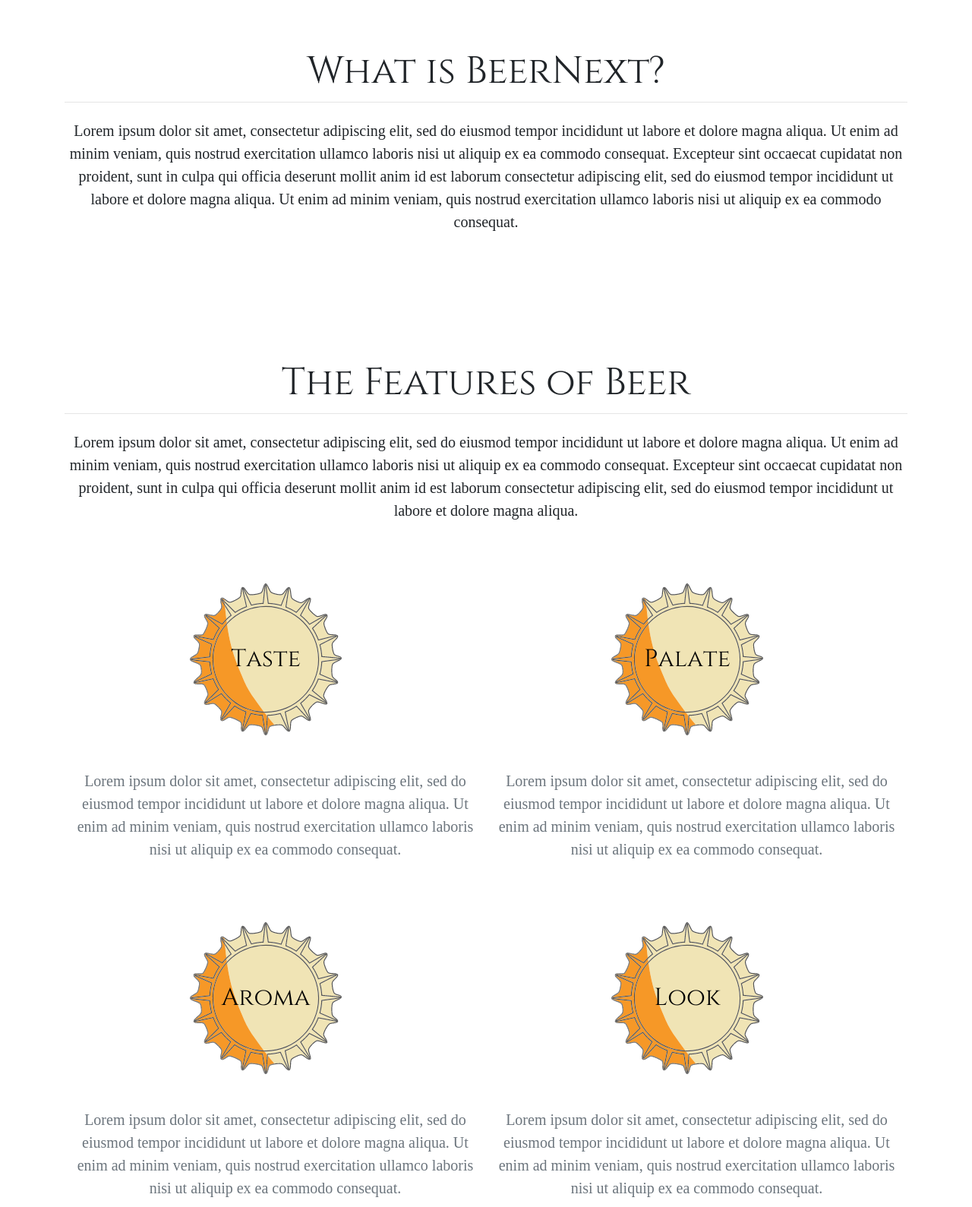
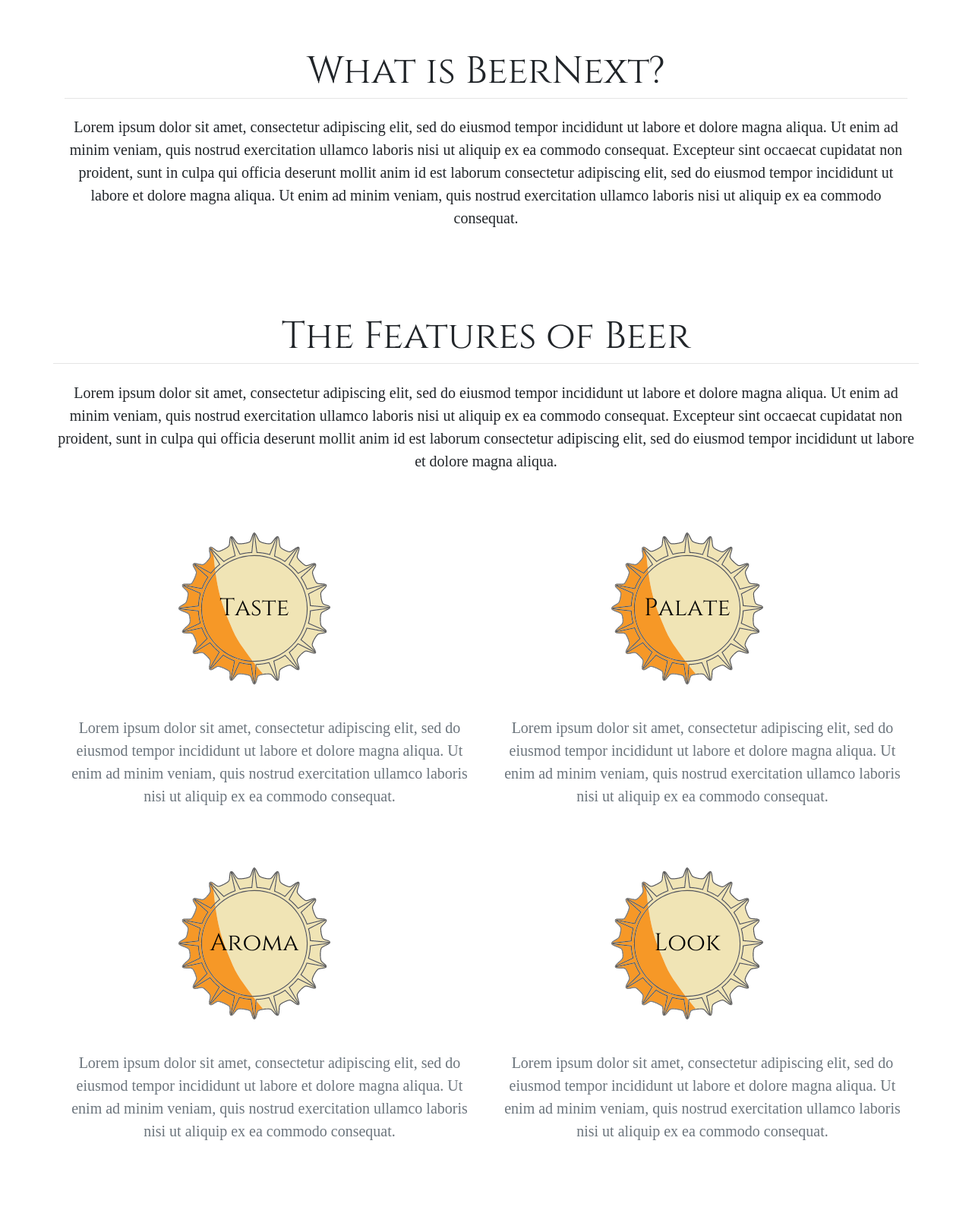
Before and after one commit to mactzu/PredictivePandas, a Flask app: page / in a window 1280 px wide. Shown: the part 800-2389 px from the top of the page at 76% size. After the commit the page ends 2301 px from the top, so only its background shows below. Run offline with Flask 2, Linux system fonts and the light colour scheme; some libraries are stand-ins or nearby versions.

Commit message:
Fixed alignment

```diff
--- a/work/pooja/templates/index.html
+++ b/work/pooja/templates/index.html
@@ -96,9 +96,10 @@
             font-family: "Cinzel";
         }
 
-        .flex-container h2.subsection-heading {
+        .text-center h2.subsection-heading {
             font-size: 5rem;
             font-family: "Cinzel";
+            width: 100%;
         }
 
         .container.text-center, p {
@@ -146,10 +147,16 @@
         }
 
         .flex-container {
-            display: flex;
+            display:flex;
             flex-wrap: wrap;
             height: 100%;
-            margin-top: 15%;
+            margin-top: 10%;
+        }
+
+        hr {
+            width: 100%;
+            margin: 0%;
+            align-self: stretch;
         }
 
         .text-muted {
@@ -187,7 +194,7 @@
         </div>
 
         <div class = "flex-container">
-            <div class = "text-center">
+            <div class = "row text-center">
                 <h2 class = "subsection-heading">The Features of Beer</h2>
                 <hr>
                 <p>Lorem ipsum dolor sit amet, consectetur adipiscing elit, sed do eiusmod tempor incididunt ut labore et dolore magna aliqua.
@@ -226,29 +233,6 @@
     </div>
 
 </section>
-
-
-
-
-
-
-
-
-
-<!-- <div class = "container-fluid text-center" id = "intro">
-
-    <div class = "row content">
-        <div class = "col sm-8 text-center">
-            <h1>How this recommender works!</h1>
-            <p>Lorem ipsum dolor sit amet, consectetur adipiscing elit, sed do eiusmod tempor incididunt ut labore et dolore magna aliqua.
-                Ut enim ad minim veniam, quis nostrud exercitation ullamco laboris nisi ut aliquip ex ea commodo consequat.
-                Excepteur sint occaecat cupidatat non proident, sunt in culpa qui officia deserunt mollit anim id est laborum consectetur adipiscing elit,
-                sed do eiusmod tempor incididunt ut labore et dolore magna aliqua. Ut enim ad minim veniam, quis nostrud exercitation ullamco laboris nisi
-                ut aliquip ex ea commodo consequat.</p>
-            <hr>
-        </div>
-    </div>
-</div>  -->
 
 
     <script>
```
